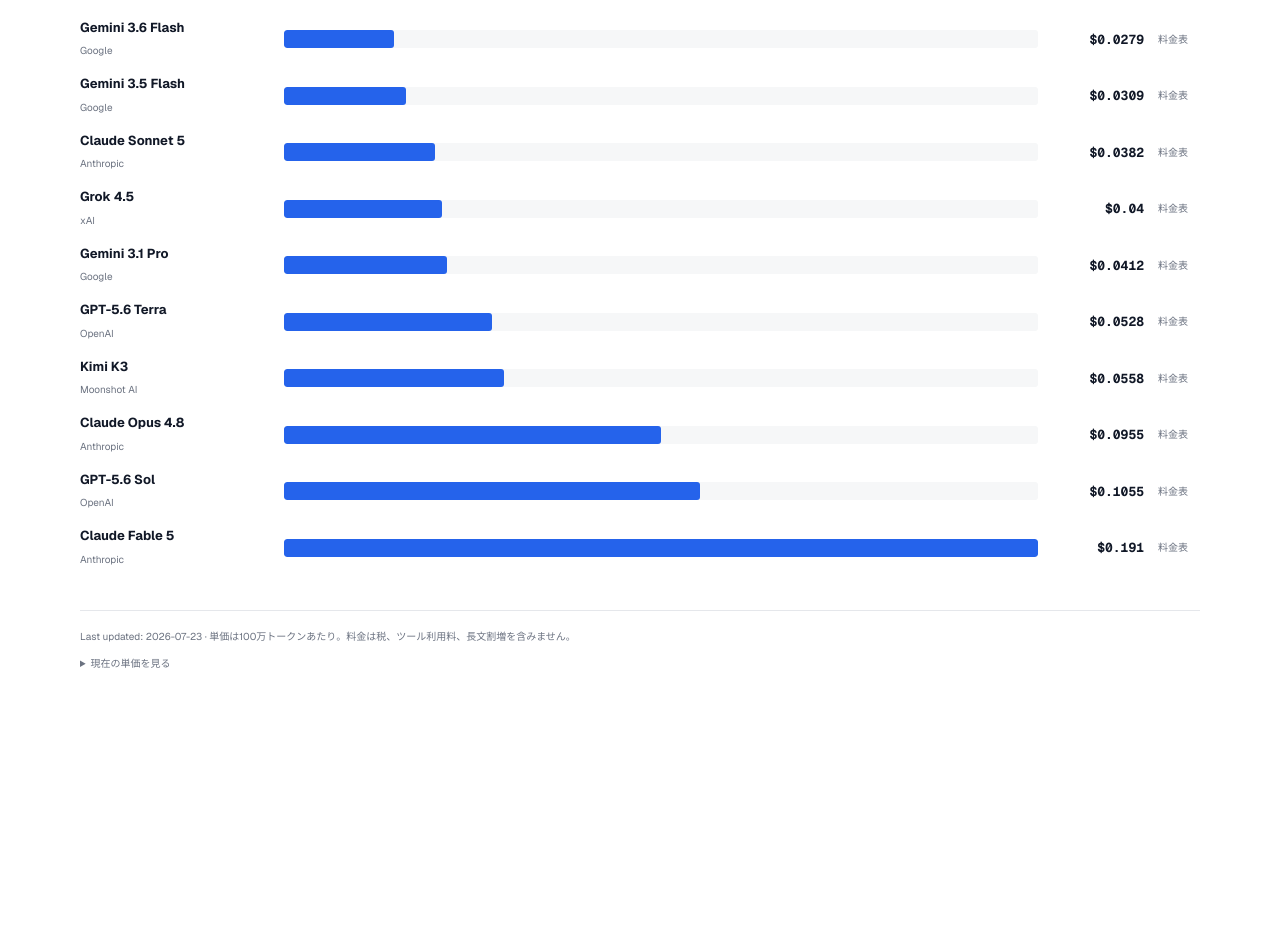
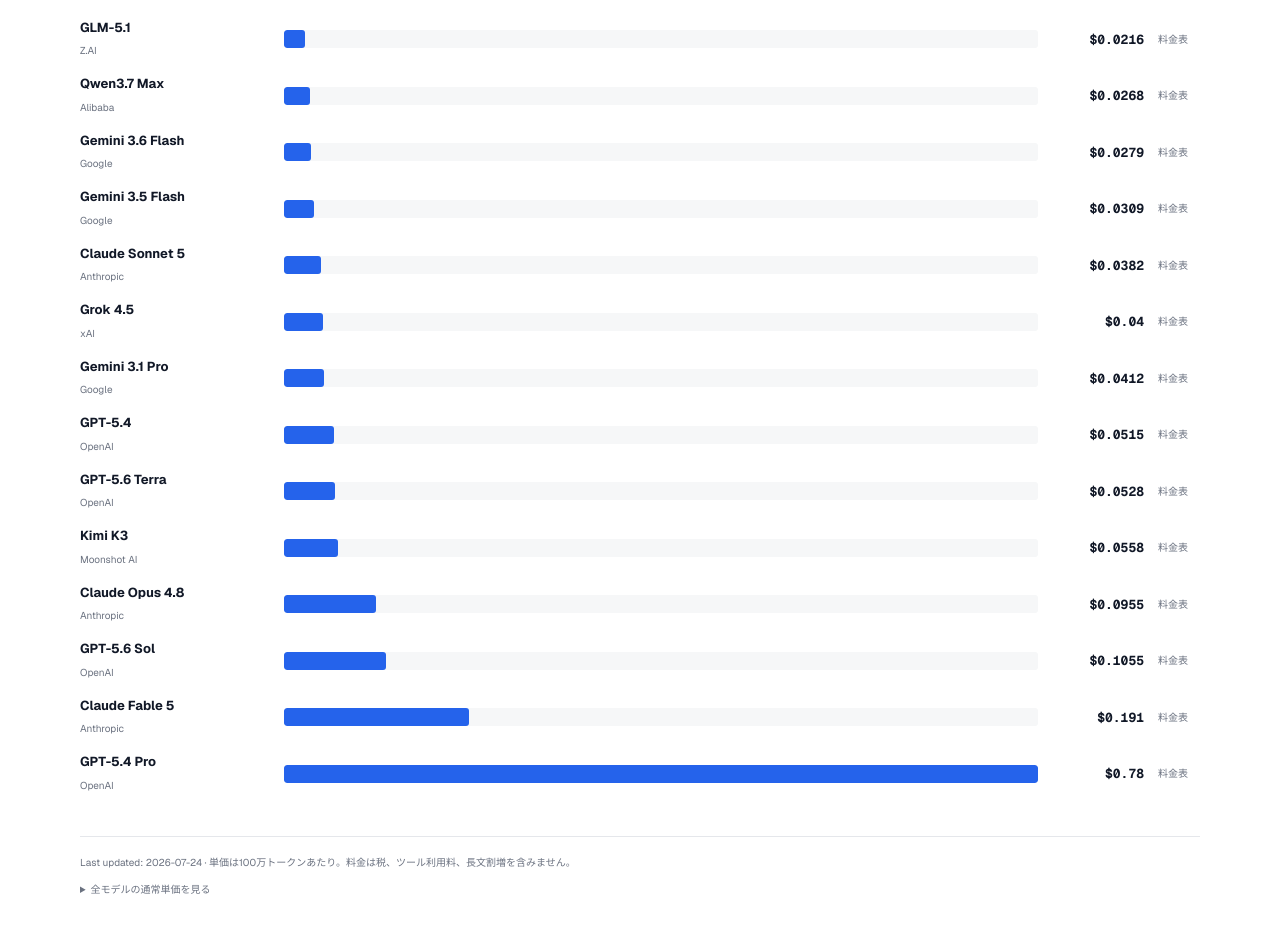
Before and after one commit to kody-takuya/AI-cost-comparison, a Next.js app: page / in a window 1280 px wide. Shown: the part 1787-2712 px from the top of the page. Before the commit the page ends 2486 px from the top, so only its background shows below. Built offline with nearby package versions, Linux system fonts and the light colour scheme.

Commit message:
feat: add GPT-5.4 family and price tooltips

```diff
--- a/app/CostComparison.tsx
+++ b/app/CostComparison.tsx
@@ -131,6 +131,13 @@
   if (value === 0) return "$0.00";
   if (value < 0.01) return `$${value.toFixed(4)}`;
   return usd.format(value);
+}
+
+function displayRate(value: number) {
+  return `$${value.toLocaleString("en-US", {
+    minimumFractionDigits: 2,
+    maximumFractionDigits: 6,
+  })}`;
 }
 
 export function CostComparison() {
@@ -323,8 +330,19 @@
         </div>
 
         <div className="chart" role="list" aria-label="モデル別料金">
-          {results.map(({ model, cost }) => (
-            <article className="bar-row" role="listitem" key={model.id}>
+          {results.map(({ model, cost }) => {
+            const tooltipId = `rates-${model.id}`;
+            const hasCacheDiscount =
+              !("cacheDiscount" in model) || model.cacheDiscount !== false;
+
+            return (
+            <article
+              className="bar-row"
+              role="listitem"
+              key={model.id}
+              tabIndex={0}
+              aria-describedby={tooltipId}
+            >
               <div className="model-name">
                 <strong>{model.name}</strong>
                 <span>{model.provider}</span>
@@ -339,8 +357,27 @@
               <a href={model.source} target="_blank" rel="noreferrer" aria-label={`${model.name}の公式料金ページ`}>
                 料金表
               </a>
+              <div className="rate-tooltip" id={tooltipId} role="tooltip">
+                <strong>通常単価 / 100万 tokens</strong>
+                <dl>
+                  <div><dt>入力</dt><dd>{displayRate(model.pricing.input)}</dd></div>
+                  <div><dt>出力</dt><dd>{displayRate(model.pricing.output)}</dd></div>
+                  {hasCacheDiscount ? (
+                    <>
+                      <div><dt>キャッシュ書込</dt><dd>{displayRate(model.pricing.cacheWrite)}</dd></div>
+                      <div><dt>キャッシュ読込</dt><dd>{displayRate(model.pricing.cacheRead)}</dd></div>
+                    </>
+                  ) : (
+                    <div className="cache-unavailable">
+                      <dt>キャッシュ</dt>
+                      <dd>割引なし（入力単価で計算）</dd>
+                    </div>
+                  )}
+                </dl>
+              </div>
             </article>
-          ))}
+            );
+          })}
           {results.length === 0 && (
             <p className="empty-state">表示するプロバイダーを選んでください。</p>
           )}
@@ -352,7 +389,7 @@
           Last updated: {pricingData.updatedAt} · 単価は100万トークンあたり。料金は税、ツール利用料、長文割増を含みません。
         </p>
         <details>
-          <summary>現在の単価を見る</summary>
+          <summary>全モデルの通常単価を見る</summary>
           <div className="rate-table-wrap">
             <table>
               <thead>
@@ -368,10 +405,16 @@
                 {pricingData.models.map((model) => (
                   <tr key={model.id}>
                     <td>{model.name}</td>
-                    <td>${model.pricing.input}</td>
-                    <td>${model.pricing.output}</td>
-                    <td>${model.pricing.cacheWrite}</td>
-                    <td>${model.pricing.cacheRead}</td>
+                    <td>{displayRate(model.pricing.input)}</td>
+                    <td>{displayRate(model.pricing.output)}</td>
+                    {"cacheDiscount" in model && model.cacheDiscount === false ? (
+                      <td colSpan={2}>割引なし</td>
+                    ) : (
+                      <>
+                        <td>{displayRate(model.pricing.cacheWrite)}</td>
+                        <td>{displayRate(model.pricing.cacheRead)}</td>
+                      </>
+                    )}
                   </tr>
                 ))}
               </tbody>
--- a/app/globals.css
+++ b/app/globals.css
@@ -47,7 +47,8 @@
 .chart-options select { padding:7px 26px 7px 9px; border:1px solid var(--line); border-radius:6px; color:var(--ink); background:#fff; font-size:11px; }
 .sr-only { position:absolute; width:1px; height:1px; padding:0; margin:-1px; overflow:hidden; clip:rect(0,0,0,0); white-space:nowrap; border:0; }
 .chart { display:grid; gap:13px; }
-.bar-row { display:grid; grid-template-columns:190px minmax(120px,1fr) 92px 42px; align-items:center; gap:14px; min-height:42px; }
+.bar-row { position:relative; display:grid; grid-template-columns:190px minmax(120px,1fr) 92px 42px; align-items:center; gap:14px; min-height:42px; border-radius:5px; outline:none; }
+.bar-row:focus-visible { box-shadow:0 0 0 2px rgb(37 99 235/.22); }
 .model-name { min-width:0; }
 .model-name strong { display:block; overflow:hidden; text-overflow:ellipsis; white-space:nowrap; font-size:13px; font-weight:620; }
 .model-name span { color:var(--muted); font-size:10px; }
@@ -55,6 +56,15 @@
 .bar-fill { height:100%; background:var(--accent); border-radius:3px; transition:width .28s ease; }
 .cost-label { text-align:right; font-family:var(--font-geist-mono); font-size:13px; font-weight:650; font-variant-numeric:tabular-nums; }
 .bar-row a { color:var(--muted); font-size:10px; text-underline-offset:3px; }
+.rate-tooltip { position:absolute; z-index:10; top:calc(100% + 5px); right:50px; width:248px; padding:12px 14px; border:1px solid #d1d5db; border-radius:8px; background:#fff; box-shadow:0 8px 24px rgb(17 24 39/.13); opacity:0; visibility:hidden; transform:translateY(-3px); transition:opacity .14s ease,transform .14s ease,visibility .14s; pointer-events:none; }
+.bar-row:hover .rate-tooltip,.bar-row:focus .rate-tooltip,.bar-row:focus-within .rate-tooltip { opacity:1; visibility:visible; transform:translateY(0); }
+.rate-tooltip>strong { display:block; margin-bottom:8px; color:var(--ink); font-size:11px; font-weight:650; }
+.rate-tooltip dl { display:grid; gap:5px; margin:0; }
+.rate-tooltip dl>div { display:flex; justify-content:space-between; gap:12px; }
+.rate-tooltip dt { color:var(--muted); font-size:10px; }
+.rate-tooltip dd { margin:0; color:var(--ink); font-family:var(--font-geist-mono); font-size:10px; font-variant-numeric:tabular-nums; }
+.rate-tooltip .cache-unavailable { display:block; padding-top:3px; border-top:1px solid var(--line); }
+.rate-tooltip .cache-unavailable dd { margin-top:3px; white-space:normal; }
 .empty-state { padding:32px; color:var(--muted); background:var(--soft); border-radius:8px; text-align:center; font-size:13px; }
 footer { padding-top:18px; border-top:1px solid var(--line); color:var(--muted); font-size:10px; }
 footer>p { margin:0 0 12px; }
@@ -72,6 +82,7 @@
   .token-grid { grid-template-columns:repeat(2,1fr); }
   .bar-row { grid-template-columns:128px minmax(70px,1fr) 76px; gap:9px; }
   .bar-row a { display:none; }
+  .rate-tooltip { right:0; width:min(248px,calc(100vw - 40px)); }
 }
 @media (max-width:460px) {
   .assumptions { padding:15px; }
@@ -82,4 +93,4 @@
   .model-name strong { font-size:12px; }
   .cost-label { font-size:11px; }
 }
-@media (prefers-reduced-motion:reduce) { .bar-fill { transition:none; } }
+@media (prefers-reduced-motion:reduce) { .bar-fill,.rate-tooltip { transition:none; } }
--- a/data/pricing.json
+++ b/data/pricing.json
@@ -1,5 +1,5 @@
 {
-  "updatedAt": "2026-07-23",
+  "updatedAt": "2026-07-24",
   "models": [
     {
       "id": "gpt-5.6-sol",
@@ -36,6 +36,55 @@
         "cacheRead": 0.1
       },
       "source": "https://openai.com/index/gpt-5-6/"
+    },
+    {
+      "id": "gpt-5.4",
+      "provider": "OpenAI",
+      "name": "GPT-5.4",
+      "pricing": {
+        "input": 2.5,
+        "output": 15,
+        "cacheWrite": 2.5,
+        "cacheRead": 0.25
+      },
+      "source": "https://developers.openai.com/api/docs/models/gpt-5.4"
+    },
+    {
+      "id": "gpt-5.4-pro",
+      "provider": "OpenAI",
+      "name": "GPT-5.4 Pro",
+      "pricing": {
+        "input": 30,
+        "output": 180,
+        "cacheWrite": 30,
+        "cacheRead": 30
+      },
+      "cacheDiscount": false,
+      "source": "https://developers.openai.com/api/docs/models/gpt-5.4-pro"
+    },
+    {
+      "id": "gpt-5.4-mini",
+      "provider": "OpenAI",
+      "name": "GPT-5.4 mini",
+      "pricing": {
+        "input": 0.75,
+        "output": 4.5,
+        "cacheWrite": 0.75,
+        "cacheRead": 0.075
+      },
+      "source": "https://developers.openai.com/api/docs/models/gpt-5.4-mini"
+    },
+    {
+      "id": "gpt-5.4-nano",
+      "provider": "OpenAI",
+      "name": "GPT-5.4 nano",
+      "pricing": {
+        "input": 0.2,
+        "output": 1.25,
+        "cacheWrite": 0.2,
+        "cacheRead": 0.02
+      },
+      "source": "https://developers.openai.com/api/docs/models/gpt-5.4-nano"
     },
     {
       "id": "claude-fable-5",
@@ -189,7 +238,7 @@
         "input": 0.25,
         "output": 1.5,
         "cacheWrite": 0.25,
-        "cacheRead": 0.03
+        "cacheRead": 0.025
       },
       "source": "https://ai.google.dev/gemini-api/docs/pricing"
     },
@@ -342,10 +391,10 @@
       "provider": "Alibaba",
       "name": "Qwen3.7 Max",
       "pricing": {
-        "input": 1.7706,
-        "output": 5.3118,
-        "cacheWrite": 2.21325,
-        "cacheRead": 0.17706
+        "input": 1.7724,
+        "output": 5.3172,
+        "cacheWrite": 2.2155,
+        "cacheRead": 0.17724
       },
       "source": "https://help.aliyun.com/en/model-studio/model-pricing"
     },
--- a/scripts/update-pricing.mjs
+++ b/scripts/update-pricing.mjs
@@ -33,6 +33,18 @@
   model.pricing = { ...model.pricing, ...nextPricing };
 }
 
+function parseOpenAITextRates(text, id, cacheDiscount = true) {
+  const match = text.match(
+    /Text tokens\s*Per 1M tokens[\s\S]{0,240}?Input\s*\$([\d.]+)(?:\s*Cached input\s*\$([\d.]+))?\s*Output\s*\$([\d.]+)/i,
+  );
+  if (!match) throw new Error(`${id} prices not found`);
+  const input = Number(match[1]);
+  const cachedInput = cacheDiscount ? Number(match[2]) : input;
+  const output = Number(match[3]);
+  if (!input || !cachedInput || !output) throw new Error(`${id} prices are invalid`);
+  return { input, output, cacheWrite: input, cacheRead: cachedInput };
+}
+
 const checks = [
   {
     id: "gpt-5.6-sol",
@@ -47,6 +59,26 @@
       if (luna) update("gpt-5.6-luna", { input: Number(luna[1]), output: Number(luna[2]), cacheWrite: Number(luna[1]) * 1.25, cacheRead: Number(luna[1]) * 0.1 });
       return { input, output: Number(match[2]), cacheWrite: input * 1.25, cacheRead: input * 0.1 };
     },
+  },
+  {
+    id: "gpt-5.4",
+    url: "https://developers.openai.com/api/docs/models/gpt-5.4",
+    parse: (text) => parseOpenAITextRates(text, "GPT-5.4"),
+  },
+  {
+    id: "gpt-5.4-pro",
+    url: "https://developers.openai.com/api/docs/models/gpt-5.4-pro",
+    parse: (text) => parseOpenAITextRates(text, "GPT-5.4 Pro", false),
+  },
+  {
+    id: "gpt-5.4-mini",
+    url: "https://developers.openai.com/api/docs/models/gpt-5.4-mini",
+    parse: (text) => parseOpenAITextRates(text, "GPT-5.4 mini"),
+  },
+  {
+    id: "gpt-5.4-nano",
+    url: "https://developers.openai.com/api/docs/models/gpt-5.4-nano",
+    parse: (text) => parseOpenAITextRates(text, "GPT-5.4 nano"),
   },
   {
     id: "claude-fable-5",
```
Also changed, not shown: 1 other file (tests, documents, lock files or other folders).
